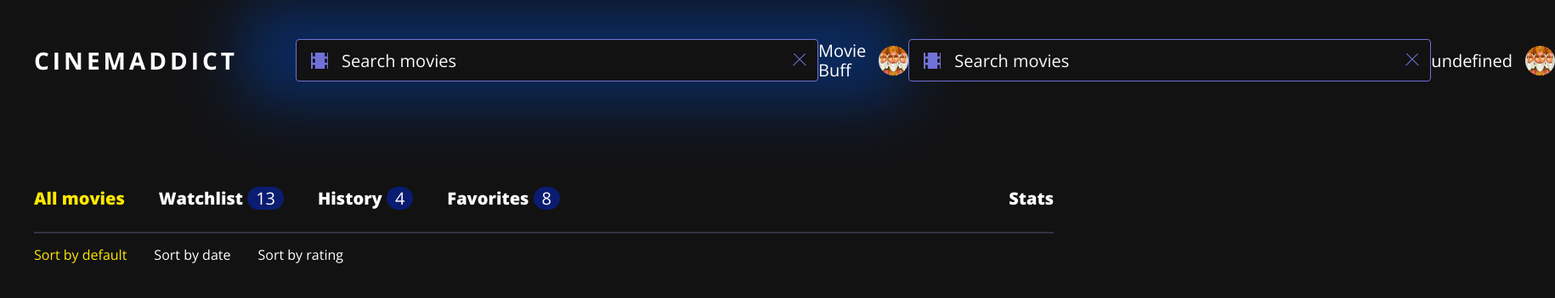
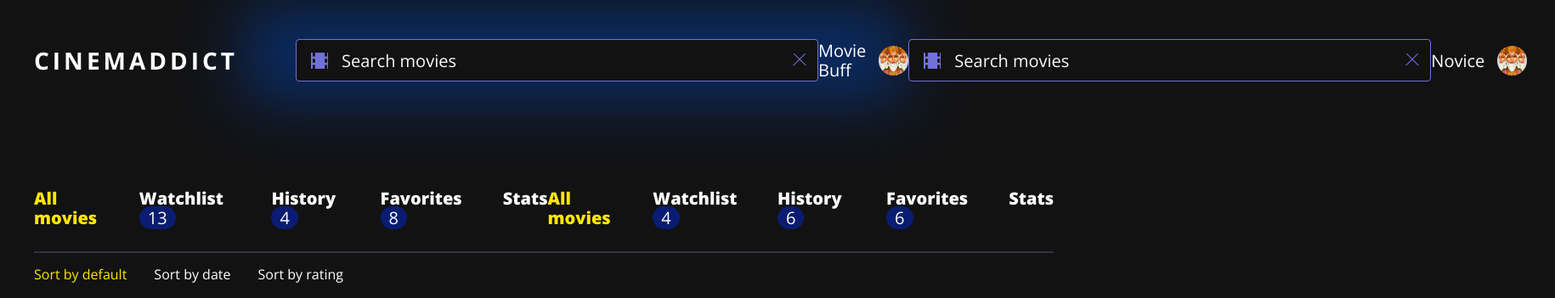
Before and after one commit to ITDOGTOR/467439-cinemaddict-9, a website built with webpack: page markup/index.html in a window 1280 px wide. Shown: the top 351 px of the page at 85% size, 1830 px wide, since content can reach past the window. Built offline with nearby package versions, Linux system fonts and the light colour scheme.

Commit message:
Отрисовал элементы, сделал доп. отрисовку

```diff
--- a/src/main.js
+++ b/src/main.js
@@ -1,36 +1,64 @@
 import {createSearchTemplate} from '../src/components/search.js';
 import {createProfileTemplate} from '../src/components/profile.js';
 import {createMainNavigationTemplate} from '../src/components/main-navigation.js';
+import {createFilterTemplate} from '../src/components/filter.js';
 import {createSortingTemplate} from '../src/components/sorting.js';
 import {createFilmsBlockTemplate} from '../src/components/films.js';
 import {createFilmCardTemplate} from '../src/components/film-card.js';
 import {createShowMoreButtonTemplate} from '../src/components/show-more-button.js';
+import {createAllFilmsTemplate} from '../src/components/all-films.js';
+import {films, filters, getRankProfile} from '../src/data.js';
+import {FILM_CARD_COUNT} from '../src/constants.js';
 
-const FILMS_CARD_COUNT = 5;
-const FILMS_CARD_EXTRA_COUNT = 2;
+const {firstRender, extraRender, moreRender} = FILM_CARD_COUNT;
+const filmsArray = films.slice();
+const filmsArrayExtra = films.splice(0, extraRender);
 
-const renderTemplate = (container, template, place) => container.insertAdjacentHTML(place, template);
+const renderTemplate = (container, template, place = `beforeEnd`) => container.insertAdjacentHTML(place, template);
+const renderListTemplate = (container, list, template, place = `beforeEnd`) => container.insertAdjacentHTML(place, list.map(template).join(``));
 
 const mainHeaderElement = document.querySelector(`.header`);
+const siteFooterElement = document.querySelector(`.footer`);
 
-renderTemplate(mainHeaderElement, createSearchTemplate(), `beforeEnd`);
-renderTemplate(mainHeaderElement, createProfileTemplate(), `beforeEnd`);
+renderTemplate(mainHeaderElement, createSearchTemplate());
+renderTemplate(mainHeaderElement, createProfileTemplate(getRankProfile(filmsArray.filter((it) => it.isWatched).length)));
+renderTemplate(siteFooterElement, createAllFilmsTemplate(filmsArray.length));
 
 const siteMainElement = document.querySelector(`.main`);
 
-renderTemplate(siteMainElement, createMainNavigationTemplate(), `beforeEnd`);
-renderTemplate(siteMainElement, createSortingTemplate(), `beforeEnd`);
-renderTemplate(siteMainElement, createFilmsBlockTemplate(), `beforeEnd`);
+renderTemplate(siteMainElement, createMainNavigationTemplate());
+
+const siteMenuElement = siteMainElement.querySelector(`.main-navigation`);
+
+renderListTemplate(siteMenuElement, filters, createFilterTemplate);
+
+renderTemplate(siteMainElement, createSortingTemplate());
+renderTemplate(siteMainElement, createFilmsBlockTemplate());
 
 const filmsListElement = siteMainElement.querySelector(`.films-list`);
 const filmsListContainerElements = siteMainElement.querySelectorAll(`.films-list__container`);
 
 filmsListContainerElements.forEach((element) => {
   if (filmsListElement.contains(element) && !(filmsListElement.classList.contains(`films-list--extra`))) {
-    new Array(FILMS_CARD_COUNT).fill(``).forEach(() => renderTemplate(element, createFilmCardTemplate(), `beforeEnd`));
+    renderListTemplate(element, filmsArray.splice(0, firstRender), createFilmCardTemplate);
   } else {
-    new Array(FILMS_CARD_EXTRA_COUNT).fill(``).forEach(() => renderTemplate(element, createFilmCardTemplate(), `beforeEnd`));
+    renderListTemplate(element, filmsArrayExtra, createFilmCardTemplate);
   }
 });
 
-renderTemplate(filmsListElement, createShowMoreButtonTemplate(), `beforeEnd`);
+renderTemplate(filmsListElement, createShowMoreButtonTemplate());
+
+const renderMoreFilmsHandler = () => {
+  if (filmsArray.length) {
+    renderListTemplate(filmsListContainerElements[0], filmsArray.splice(0, moreRender), createFilmCardTemplate);
+
+    if (!filmsArray.length) {
+      showMoreElement.style.display = `none`;
+      showMoreElement.removeEventListener(`click`, renderMoreFilmsHandler);
+    }
+  }
+};
+
+const showMoreElement = filmsListElement.querySelector(`.films-list__show-more`);
+
+showMoreElement.addEventListener(`click`, renderMoreFilmsHandler);
```
Also changed, not shown: public/index.html (+0 -3 lines).
